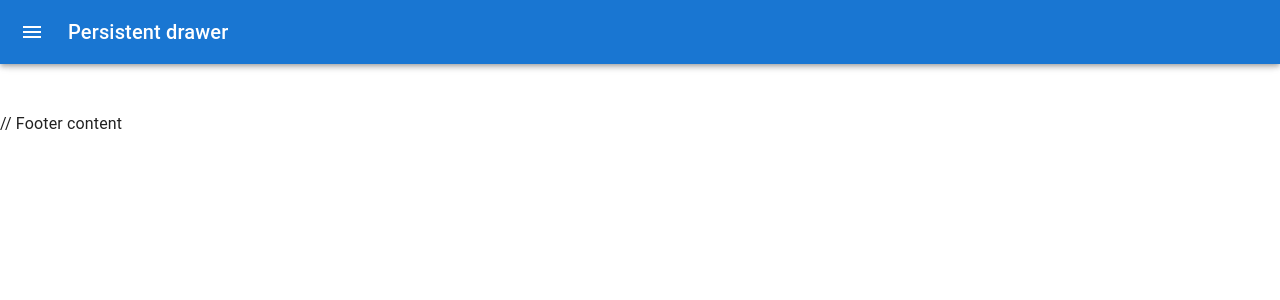
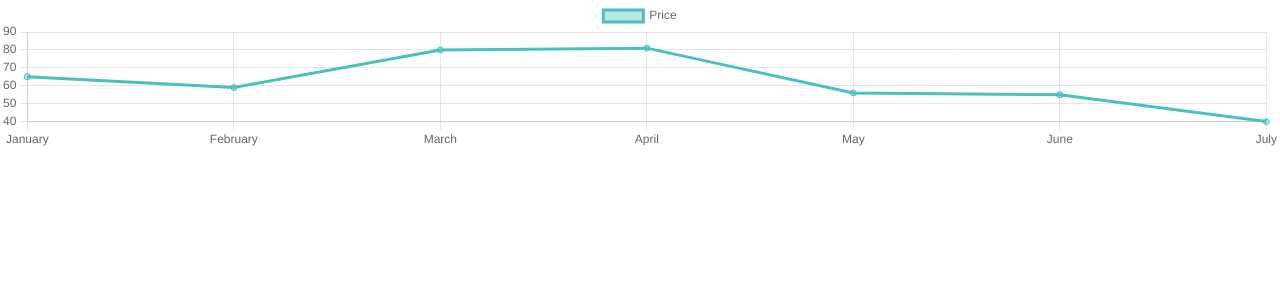
Before and after one commit to elie-atia/react-web-app, a React (Create React App) app: page /trading in a window 1280 px wide. Shown: the top 300 px of the page. Built offline with nearby package versions, Linux system fonts and the light colour scheme.

Commit message:
add tradingPage+add price chart to it using react-chartjs-2 and chart.js libraries

```diff
--- a/package.json
+++ b/package.json
@@ -11,7 +11,9 @@
     "@testing-library/jest-dom": "^5.16.5",
     "@testing-library/react": "^13.4.0",
     "@testing-library/user-event": "^13.5.0",
+    "chart.js": "^4.2.1",
     "react": "^18.2.0",
+    "react-chartjs-2": "^5.2.0",
     "react-dom": "^18.2.0",
     "react-redux": "^7.2.6",
     "react-router-dom": "^5.2.0",
--- /dev/null
+++ b/src/components/Chart/MyChart.js
@@ -0,0 +1,37 @@
+import React from 'react'
+import {
+  Chart as ChartJS,
+  CategoryScale,
+  LinearScale,
+  PointElement,
+  LineElement,
+  Title,
+  Tooltip,
+  Legend,
+} from 'chart.js';
+import { Line } from 'react-chartjs-2'
+
+ChartJS.register(
+  CategoryScale,
+  LinearScale,
+  PointElement,
+  LineElement,
+  Title,
+  Tooltip,
+  Legend
+)
+const opts = {
+  tooltips: {
+      intersect: false,
+      mode: "index"
+  },
+  responsive: true,
+  maintainAspectRatio: false
+};
+
+const MyChart = (props) => (
+
+  <Line data={props} options={opts} />
+)
+
+export default MyChart;
--- /dev/null
+++ b/src/containers/TradingPage.js
@@ -0,0 +1,25 @@
+import React, {useState} from 'react';
+import { Line } from 'react-chartjs-2';
+import MyChart from '../components/Chart/MyChart';
+
+const TradingPage  = () => {
+    const [priceData, setPriceData] = useState({
+        labels: ['January', 'February', 'March', 'April', 'May', 'June', 'July'],
+        datasets: [
+          {
+            label: 'Price',
+            data: [65, 59, 80, 81, 56, 55, 40],
+            fill: false,
+            backgroundColor: 'rgba(75,192,192,0.4)',
+            borderColor: 'rgba(75,192,192,1)',
+          },
+        ],
+      });
+  return (
+    <div>
+    <MyChart {...priceData} />
+    </div>
+     );
+};
+
+export default TradingPage ;
--- a/src/routes.js
+++ b/src/routes.js
@@ -3,6 +3,8 @@ import { Route, Switch } from 'react-router-dom';
 import Home from './containers/Home';
 import Login from './containers/Login';
 import Signup from './containers/Signup';
+import TradingPage from './containers/TradingPage';
+
 import Page1 from './containers/Page1';
 import Page2 from './containers/Page2';
 import Layout from './containers/Layout/Layout';
@@ -18,6 +20,7 @@ const Routes = () => {
                 <Route exact={true} path='/' component={Home} />
                 <Route exact={true} path='/login' component={Login} />
                 <Route exact={true} path='/signup' component={Signup} />
+                <Route exact={true} path='/trading' component={TradingPage} />
 
                 <Layout>
                     <Route exact={true} path='/page1' component={Page1} />
```
Also changed, not shown: 1 other file (tests, documents, lock files or other folders).
